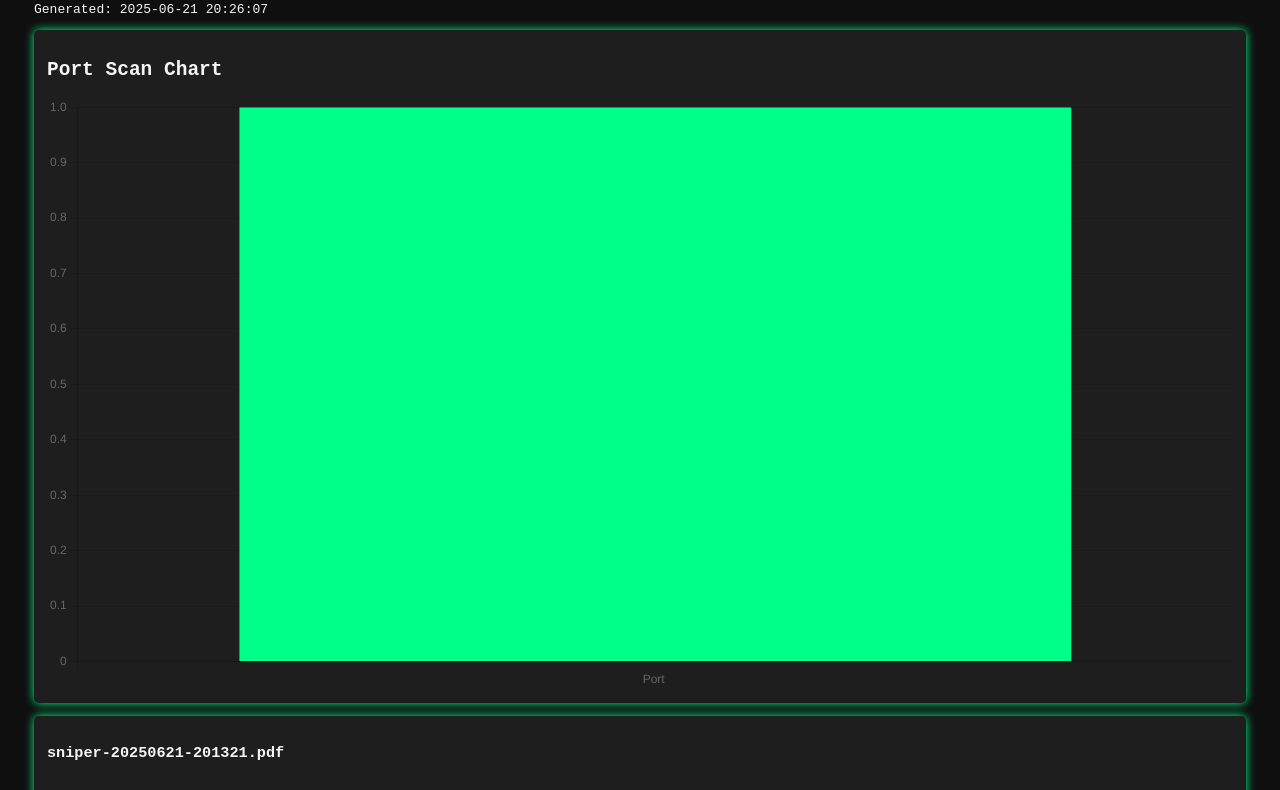
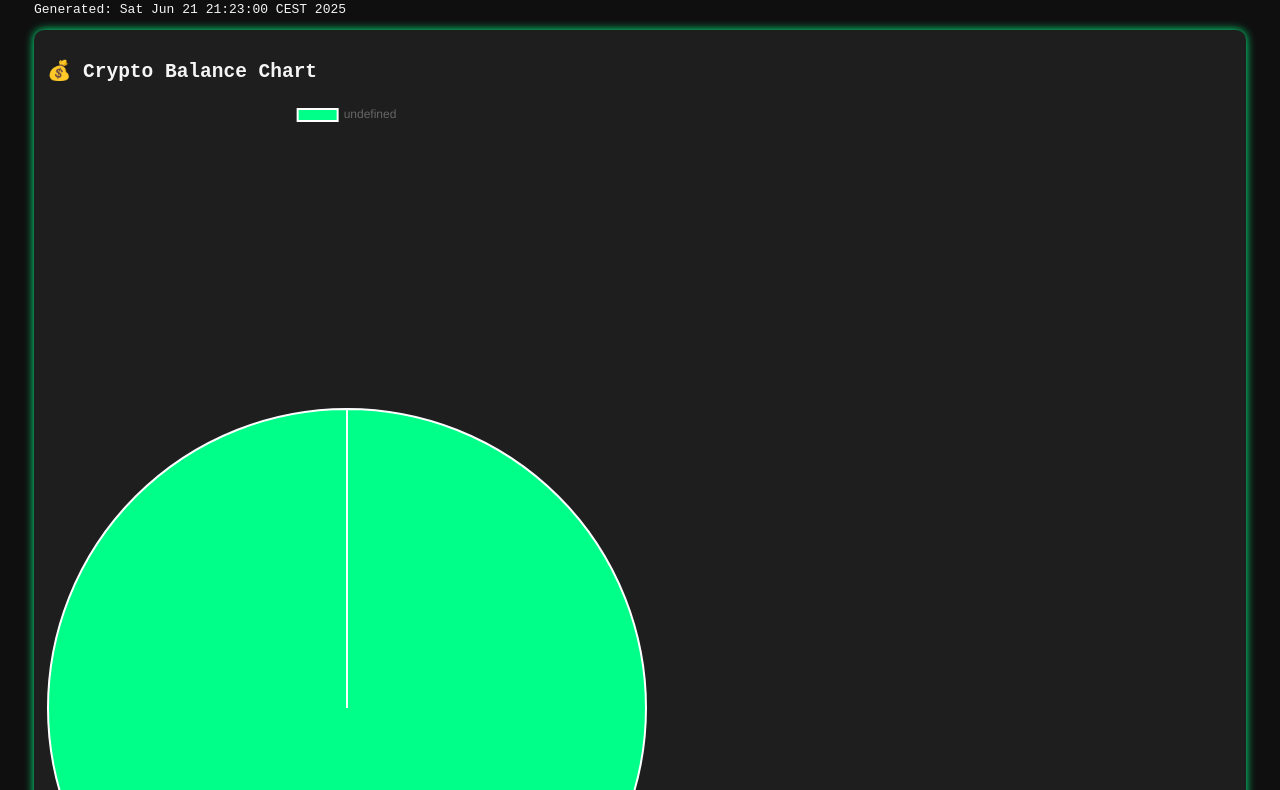
Before and after one commit to WhyDGaming97/shadow-dashboard, a plain HTML site: page dashboard.html in a window 1280 px wide. Shown: the part 97-887 px from the top of the page. Drawn offline with nearby package versions, Linux system fonts and the light colour scheme.

Commit message:
Regenerate full dashboard with crypto chart

```diff
--- a/dashboard.html
+++ b/dashboard.html
@@ -5,42 +5,37 @@
   <title>ShadowShell Dashboard</title>
   <script src="https://cdn.jsdelivr.net/npm/chart.js"></script>
   <style>
-    body { background-color: #0f0f0f; color: #f5f5f5; font-family: monospace; padding: 2em; }
-    h1 { color: #00ff88; }
-    .report, .chart-box { background: #1e1e1e; margin-bottom: 1em; padding: 1em; border-radius: 5px; box-shadow: 0 0 10px #00ff88; }
-    canvas { max-width: 100%; height: auto; }
-    embed { width: 100%; height: 500px; }
+    body { background-color:#0f0f0f; color:#f5f5f5; font-family:monospace; padding:2em; }
+    h1 { color:#00ff88; }
+    .section { background:#1e1e1e; padding:1em; margin-bottom:2em; border-radius:10px; box-shadow:0 0 10px #00ff88; }
+    canvas { width:100%; max-width:600px; }
+    embed { width:100%; height:500px; }
   </style>
 </head>
 <body>
 <h1>ShadowShell Dashboard</h1>
-<p>Generated: 2025-06-21 20:26:07</p>
-
-<div class="chart-box">
-<h2>Port Scan Chart</h2>
-<canvas id="portChart"></canvas>
-</div>
-
+<p>Generated: Sat Jun 21 21:23:00 CEST 2025</p>
+<div class='section'><h2>💰 Crypto Balance Chart</h2>
+<canvas id='walletChart'></canvas>
 <script>
-const ctx = document.getElementById('portChart').getContext('2d');
-const data = {
-  labels: [
-"Port ",  ],
-  datasets: [{
-    label: 'Open Ports Frequency',
-    data: [
-1,    ],
-    backgroundColor: ['#00ff88','#00ccff','#ff0080','#ffcc00','#9966ff','#00ffaa','#ffaa00']
-  }]
-};
+const walletData =
+{"wallets": [{"Why97": "BTC", "address": "1abc...", "balance": 30.1}]}
+;
+const ctx = document.getElementById('walletChart').getContext('2d');
+const walletLabels = walletData.wallets.map(w => w.name);
+const walletValues = walletData.wallets.map(w => w.balance);
 new Chart(ctx, {
-  type: 'bar',
-  data: data,
-  options: {
-    responsive: true,
-    plugins: { legend: { display: false } }
-  }
+  type: 'pie',
+  data: {
+    labels: walletLabels,
+    datasets: [{
+      label: 'Wallet Balance',
+      data: walletValues,
+      backgroundColor: ['#00ff88','#0088ff','#ff8800','#cc00ff','#ff0066']
+    }]
+  },
+  options: { responsive: true }
 });
-</script>
-<div class='report'><h3>sniper-20250621-201321.pdf</h3><embed src='exports/sniper-20250621-201321.pdf' type='application/pdf'></embed></div>
+</script></div>
+<div class='section'><h3>sniper-20250621-201321.pdf</h3><embed src='sniper-20250621-201321.pdf' type='application/pdf'></embed></div>
 </body></html>
```
